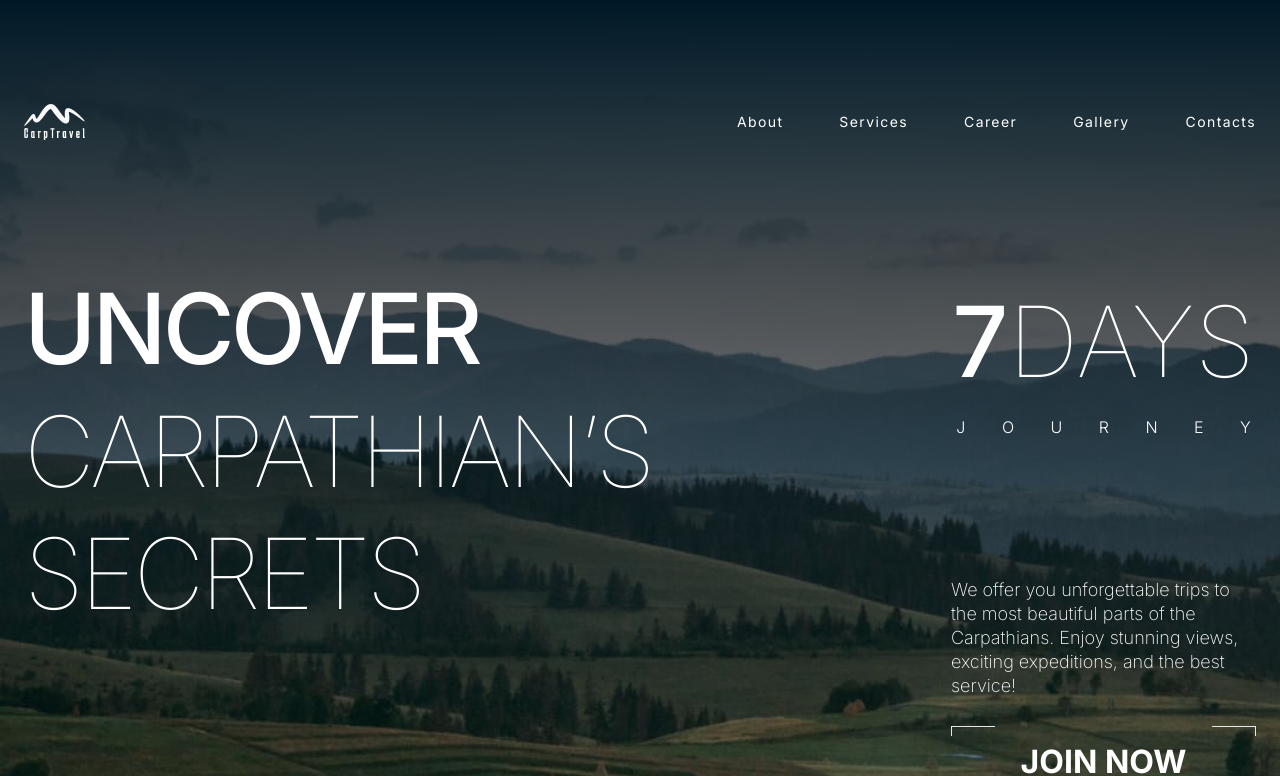
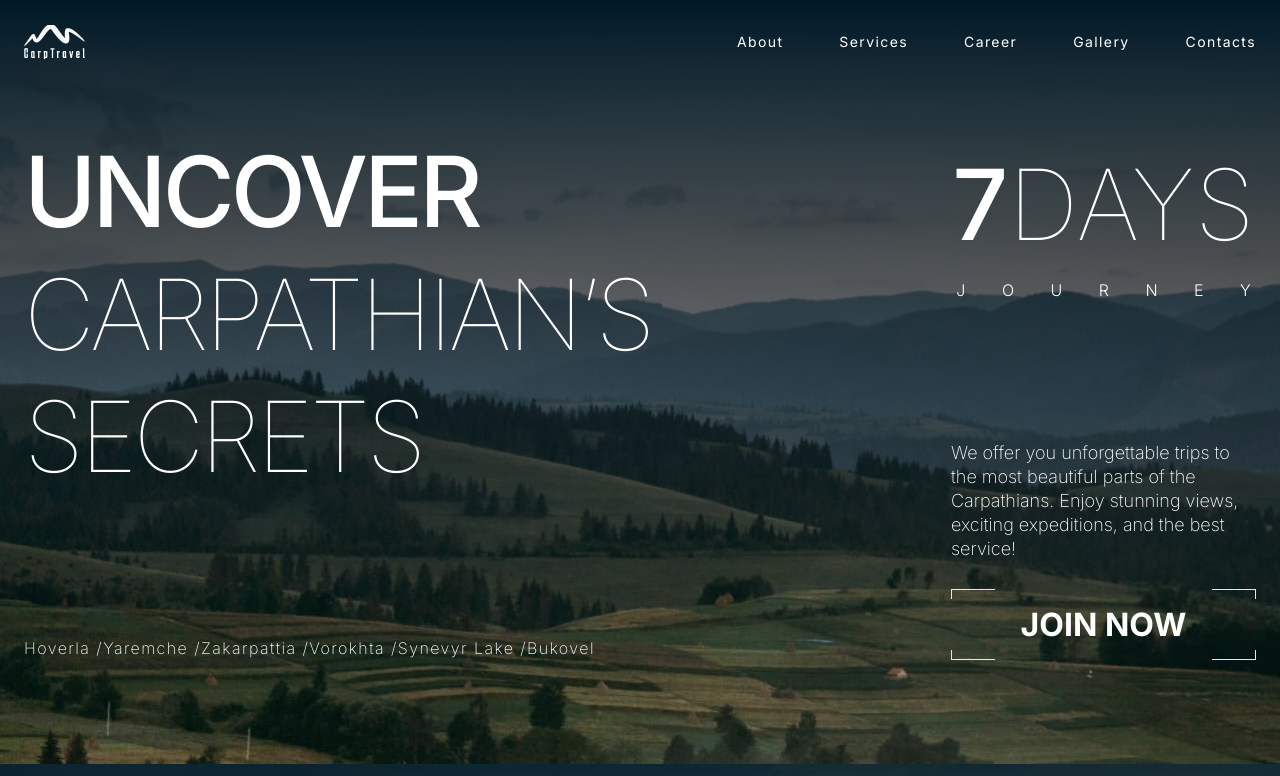
Before and after one commit to Olenteva74/next-carp-travel, a Next.js app: page / in a window 1280 px wide. Shown: the top 776 px of the page. Built offline with nearby package versions, Linux system fonts and the light colour scheme.

Commit message:
update header

```diff
--- a/src/components/Hero/HeroButton.jsx
+++ b/src/components/Hero/HeroButton.jsx
@@ -1,3 +1,4 @@
+"use client";
 import { Link } from "react-scroll";
 
 export const HeroButton = ({ name }) => {
--- a/src/components/Section.jsx
+++ b/src/components/Section.jsx
@@ -1,7 +1,8 @@
 export const Section = ({name, children}) => {
+    const nameId = `/${name}`;
     return (
         <section
-        id={name}
+        id={nameId}
         className={name}
         >{children}</section>
     )
--- /dev/null
+++ b/src/components/TheHeader/HeaderContainer.jsx
@@ -0,0 +1,10 @@
+export const HeaderContainer = ({ children }) => {
+  return (
+    <div
+      className="w-[320px] md:w-[768px] xl:w-[1280px] mx-auto px-5 md:px-8 xl:px-6
+        pt-[25px] pb-9 md:pb-16  xl:pb-12"
+    >
+      {children}
+    </div>
+  );
+};
--- a/src/components/TheHeader/TheHeader.jsx
+++ b/src/components/TheHeader/TheHeader.jsx
@@ -4,7 +4,7 @@ import header from "../../data/header.json";
 import { TheLogo } from "./TheLogo";
 import { MobileMenu } from "./MobileMenu";
 import { Menu } from "./Menu";
-import { Container } from "../Container";
+import { HeaderContainer } from "./HeaderContainer";
 
 export const TheHeader = () => {
   const [isOpenMobileMenu, setIsOpenMobileMenu] = useState(false);
@@ -20,7 +20,7 @@ export const TheHeader = () => {
   return (
     <>
       <header>
-       <Container>
+       <HeaderContainer>
        <div className="flex justify-between items-center">
           <TheLogo alt={header.alt} />
           <nav className="hidden md:block">
@@ -37,11 +37,9 @@ export const TheHeader = () => {
             {header.buttonOpen}
           </button>
         </div>
-       </Container>
+       </HeaderContainer>
       </header>
       {isOpenMobileMenu && <MobileMenu onCloseMenu={handleCloseMenu} />}
     </>
   );
 };
-
-// className="mb-9 md:mb-[66px] xl:mb-[72px]"
--- a/src/components/TheHeader/TheLogo.jsx
+++ b/src/components/TheHeader/TheLogo.jsx
@@ -5,7 +5,7 @@ import logo from "/public/logo.png";
 
 export const TheLogo = ({alt}) => {
   return (
-    <div>
+    <div className="w-[61px] h-[34px]">
       <Link to="/" className="cursor-pointer">
         <Image src={logo} alt={alt} width={61} height={34} />
       </Link>
```
